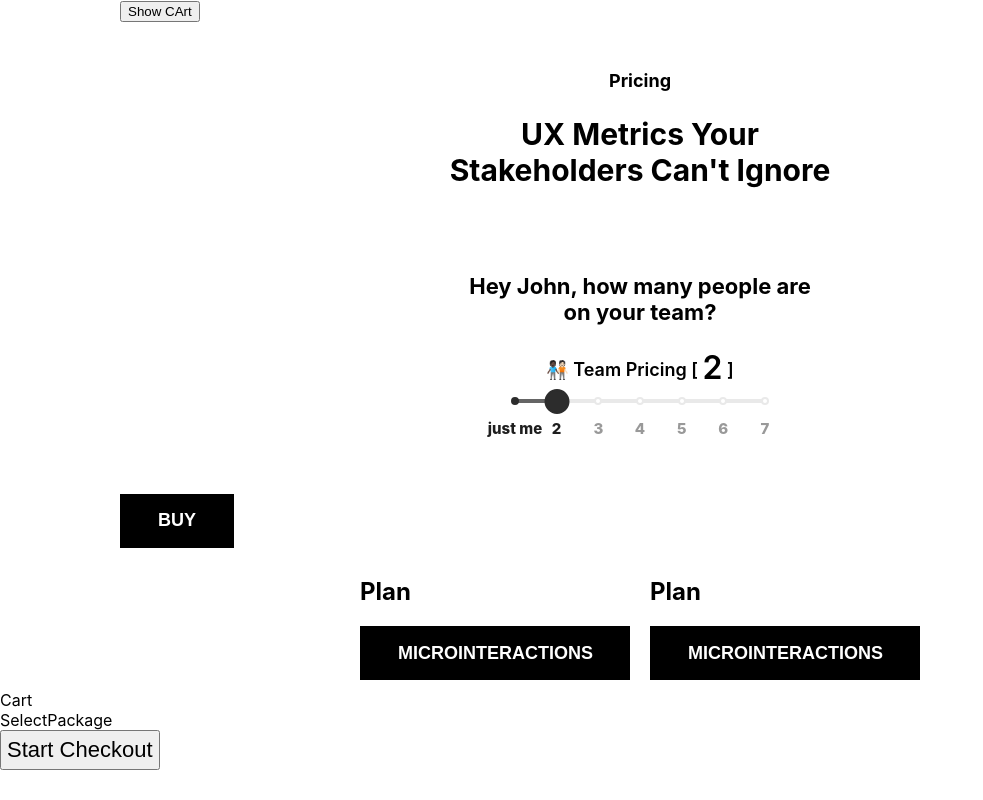
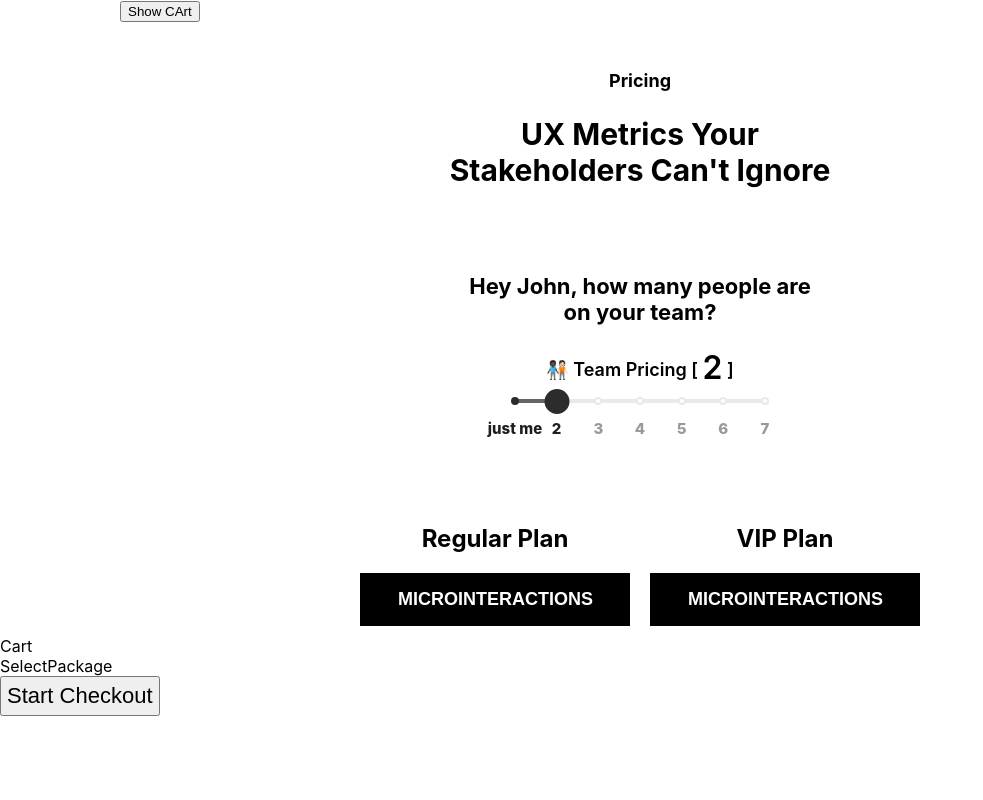
Before and after one commit to xdMR/overOptimizedPPS, a React (Create React App) app in the folder sales_page/: page / in a window 1280 px wide. Shown: the whole page, without its empty margins (0-983 px from the left). Built offline with nearby package versions, Linux system fonts and the light colour scheme.

Commit message:
creates checkout function in Cart Context

```diff
--- a/sales_page/src/components/plan/Plan.jsx
+++ b/sales_page/src/components/plan/Plan.jsx
@@ -2,12 +2,12 @@ import React from 'react'
 import './plan.css'
 import { Button } from "../../components";
 
-function Plan() {
+function Plan(props) {
     return (
         <>
             <div className="plan">
-                <h2>Plan</h2>
-                <Button boring={false} title="Microinteractions" />
+                <h2>{props.header}</h2>
+                <Button boring={false} onClick={props.onClick} title="Microinteractions" />
             </div>
         </>
     )
--- a/sales_page/src/components/plan/plan.css
+++ b/sales_page/src/components/plan/plan.css
@@ -2,3 +2,6 @@
     margin:5px;
     padding:5px;
 }
+.plan h2{
+    text-align: center;
+}
--- a/sales_page/src/context/CartContext.jsx
+++ b/sales_page/src/context/CartContext.jsx
@@ -1,4 +1,4 @@
-import { createContext, useState } from "react";
+import { createContext, useState,useRef } from "react";
 
 
 export const CartContext = createContext({
@@ -16,25 +16,27 @@ export const CartContext = createContext({
 export function CartProvider({ children }) {
     const [cart, setCart] = useState({
         teammembers:2,
-        plan: "price_1MLYMsCpotfJBdLxCNAu52ft",
+        plan: "no plan",
         gifts:0
     });
-    const [order, setOrder] =useState([]);
+    const order = useRef([]);
 
 
-    function createOrder(){
-       setOrder({id: cart.plan, "quantity": cart.teammembers})
-       if(cart.gifts>0){
-        setOrder(...order,{ id:"price_1MLYKjCpotfJBdLxeR976tgu", quantity:cart.gifts
-        })
-       }
+    function createOrder(priceId){
+       order.current=[{id: priceId, quantity: cart.teammembers}];
+      //  if(cart.gifts>0){
+      //   setOrder([...order,{id:}])
+      //  }
+
        const checkout = async () => {
+        console.log("Order",order.current);
         await fetch("http://localhost:4000/checkout", {
           method: "POST",
           headers: {
             "Content-Type": "application/json",
           },
-          body: JSON.stringify({ items: order }),
+
+          body: JSON.stringify({ items: order.current }),
         })
           .then((response) => {
             return response.json();
--- a/sales_page/src/sections/planselection/PlanSelection.jsx
+++ b/sales_page/src/sections/planselection/PlanSelection.jsx
@@ -1,22 +1,28 @@
 import React from 'react'
 
-import { Headline, SliderTeam, Container, Button, Plan } from "../../components";
+import { Headline, SliderTeam, Container, Plan } from "../../components";
 import './planselection.css'
 
 import { useContext } from "react";
 import { CartContext } from "../../context/CartContext";
 
 
+
+
 function PlanSelection() {
   const cart = useContext(CartContext);
-  const play = () => {
-    console.log("this")
+
+  const plan = (priceId, planName) => {
+    console.log(`This is ${planName}`)
     cart.setCart({
       teammembers:cart.cart.teammembers,
-      plan: cart.cart.plan,
+      plan: priceId,
       gifts: 10
   })
+    console.log(cart.cart);
+    cart.createOrder(priceId);
   }
+
 
   return (
     <Container>
@@ -24,10 +30,10 @@ function PlanSelection() {
       <Headline title="UX Metrics Your Stakeholders
 Can't Ignore " pretitle="Pricing" sendStyle={{ maxWidth: "400px", margin: "0 auto" }} />
       <SliderTeam />
-      <Button boring={false} title="Buy" onClick={() => { play() }} />
+      {/* <Button boring={false} title="Buy" onClick={() => { play() }} /> */}
       <div className="plans" style={{ display: "flex", alignItems: "center", justifyContent: "center" }}>
-        <Plan priceId={"price_1MLYKjCpotfJBdLxeR976tgu"} ></Plan>
-        <Plan priceId={"price_1MLYMsCpotfJBdLxCNAu52ft"} ></Plan>
+        <Plan header="Regular Plan"  onClick={() => { plan("price_1MLYKjCpotfJBdLxeR976tgu", "REG") }}></Plan>
+        <Plan header="VIP Plan"  onClick={() => { plan("price_1MLYMsCpotfJBdLxCNAu52ft","VIP") }}></Plan>
       </div>
 
     </ Container>
```
Also changed, not shown: 1 other file (tests, documents, lock files or other folders).
